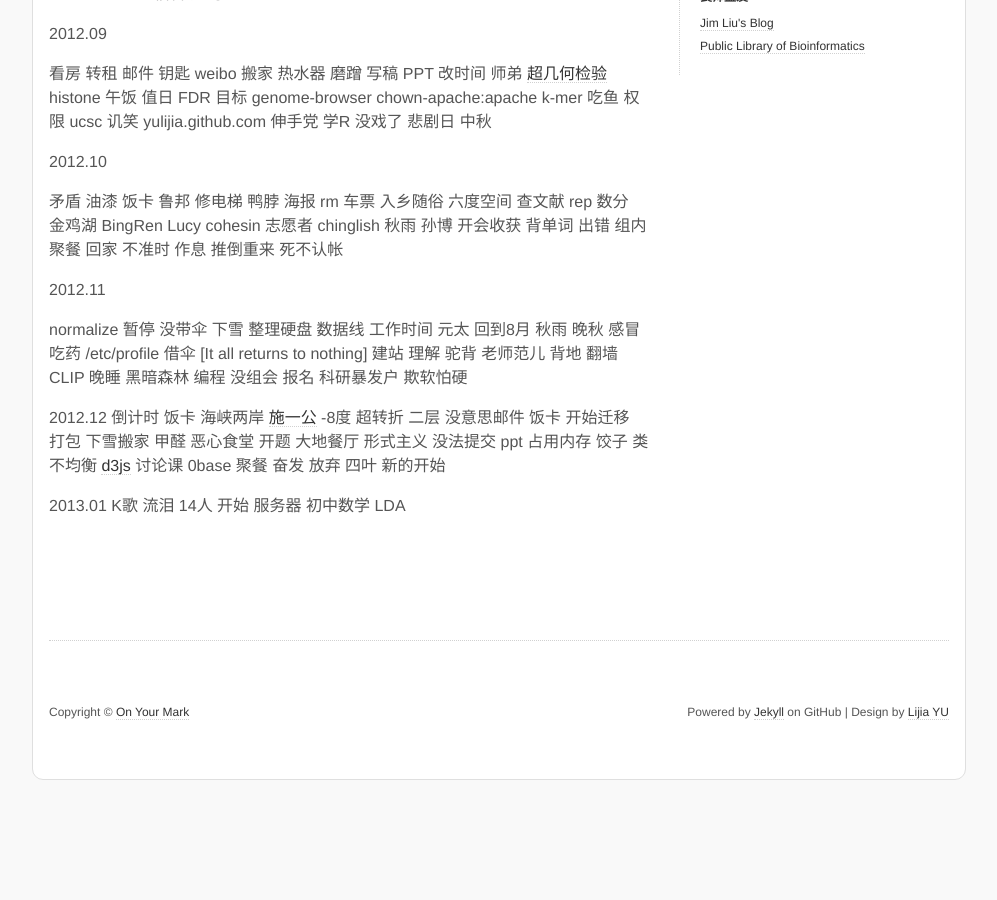
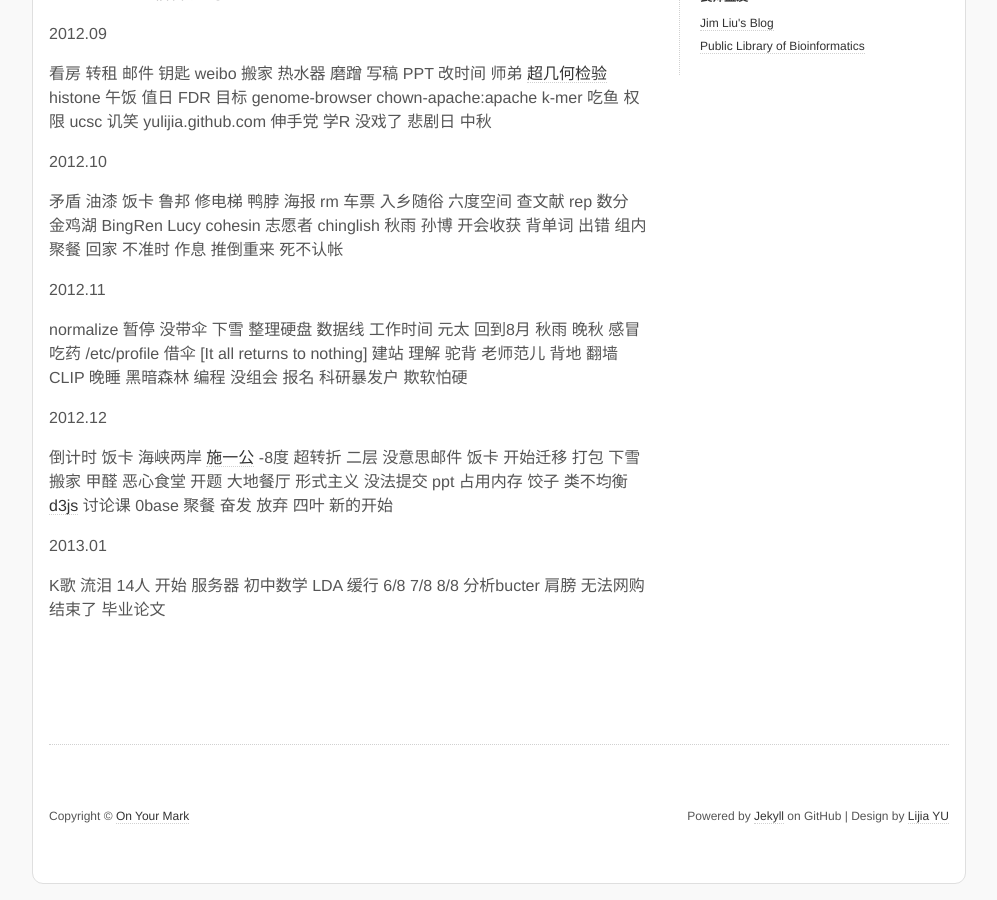
Before and after one commit to yulijia/cn, a Jekyll site: the page built from diary/index.md, in a window 1280 px wide and 900 px high, scrolled down 1315 px. Shown: the whole window, without its empty margins (141-1138 px from the left). Built offline with Jekyll 4.4.1, drawn with Linux system fonts in a browser that asks for light colours; before the commit the page ends 2111 px from its top, so only the background shows below that.

Commit message:
add diary

```diff
--- a/diary/index.md
+++ b/diary/index.md
@@ -69,8 +69,14 @@
 
 normalize 暂停 没带伞 下雪 整理硬盘 数据线 工作时间 元太 回到8月 秋雨 晚秋 感冒 吃药 /etc/profile 借伞 [It all returns to nothing] 建站 理解 驼背 老师范儿 背地 翻墙 CLIP 晚睡 黑暗森林 编程 没组会 报名 科研暴发户 欺软怕硬
 
+
 2012.12
+
+
 倒计时 饭卡 海峡两岸 [施一公](http://blog.sciencenet.cn/home.php?mod=space&uid=46212&do=blog&id=486270 "如何做一名优秀的博士生：（二）方法论的转变") -8度 超转折 二层 没意思邮件 饭卡 开始迁移 打包 下雪搬家 甲醛 恶心食堂 开题 大地餐厅 形式主义 没法提交 ppt 占用内存 饺子 类不均衡 [d3js](http://d3js.org/ "可视化+js") 讨论课 0base 聚餐 奋发 放弃 四叶 新的开始
 
+
 2013.01
-K歌 流泪 14人 开始 服务器 初中数学 LDA
+
+
+K歌 流泪 14人 开始 服务器 初中数学 LDA 缓行 6/8 7/8 8/8 分析bucter 肩膀 无法网购 结束了 毕业论文
```
